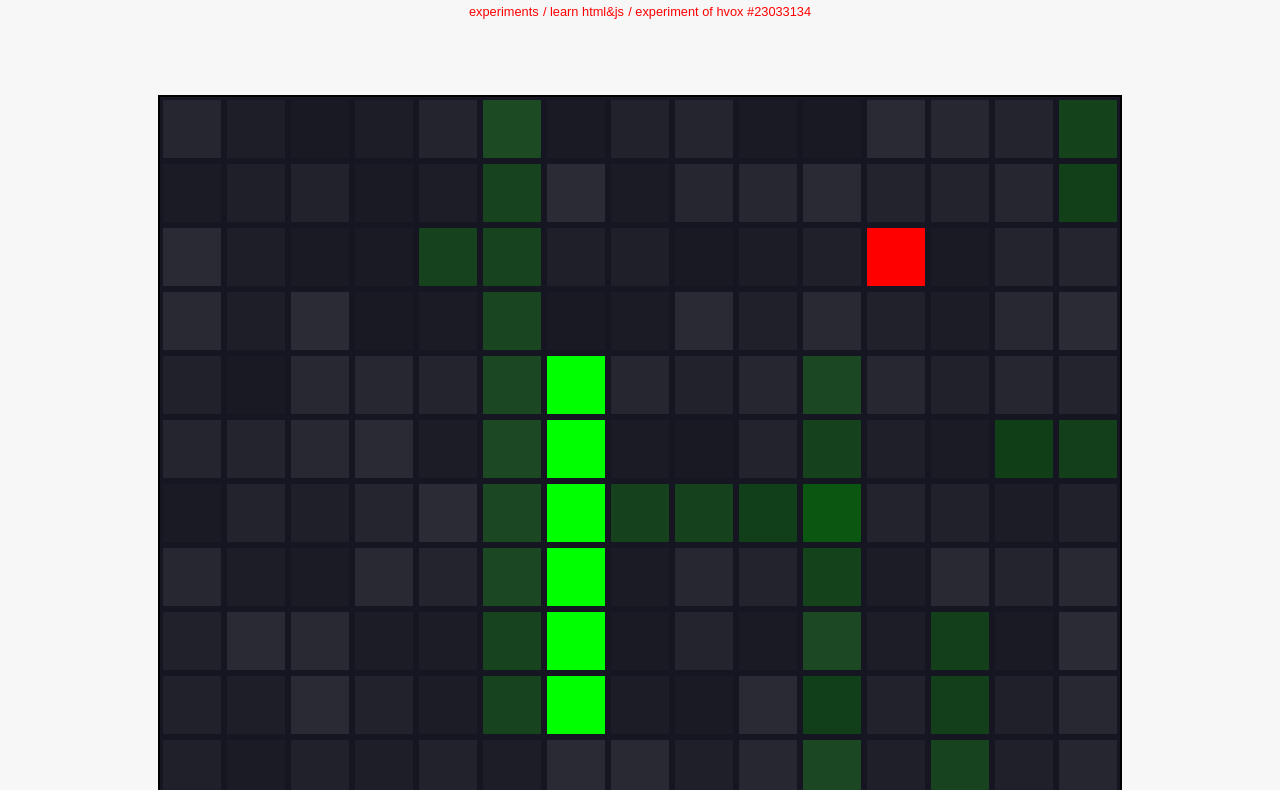
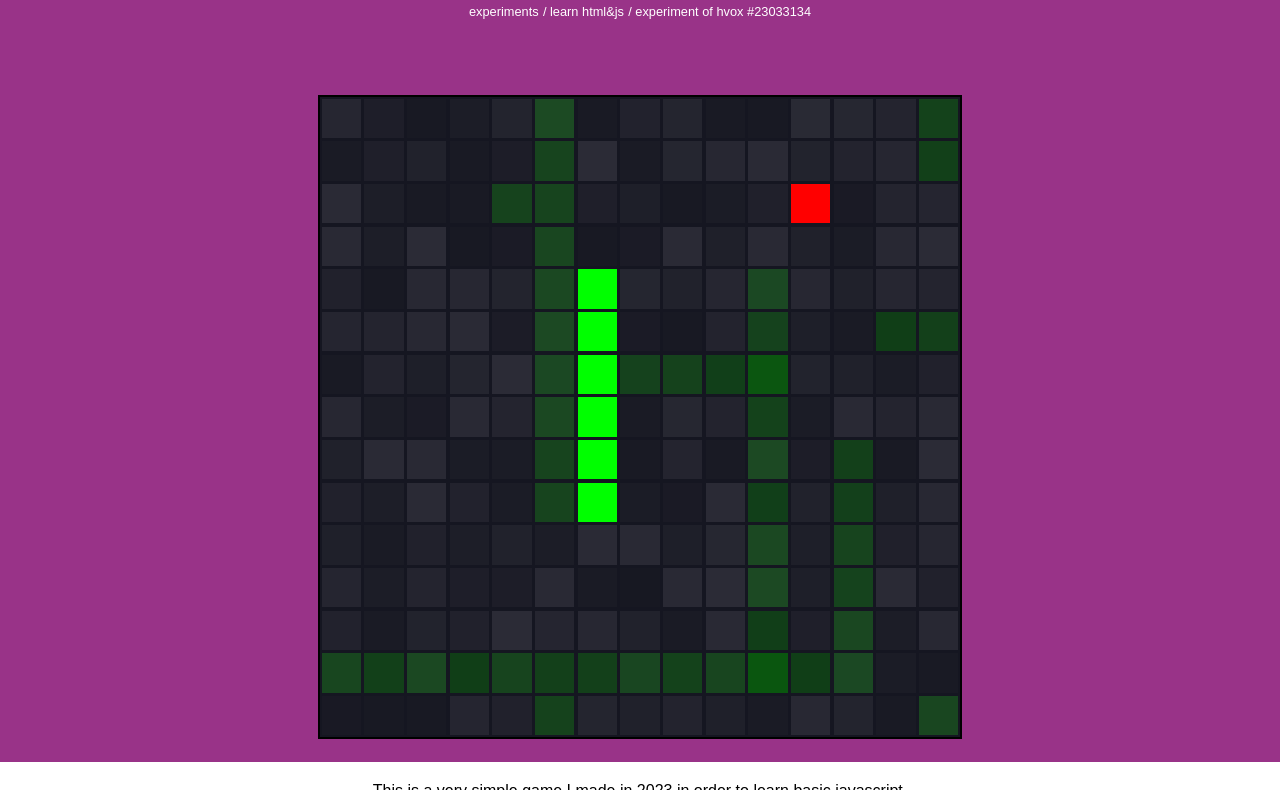
Before and after one commit to hvod2000/learn_html, a plain HTML site: page menus/flexbox-based-listless-nav/index.html in a window 1280 px wide. Shown: the part 145-935 px from the top of the page. Drawn offline with Linux system fonts and the light colour scheme.

Commit message:
Restyle flexbox-based-listless-nav

```diff
--- a/menus/flexbox-based-listless-nav/styles.css
+++ b/menus/flexbox-based-listless-nav/styles.css
@@ -1,23 +1,36 @@
-:root {
-	--fg: #bbb;
-	--bg: #000;
-	--link-active: #f54;
-	--link-hower: #fff;
+@media screen and (prefers-color-scheme: dark) {
+	:root {
+		--fg: #fff;
+		--bg: #324;
+	}
+	header, nav {
+		--fg: #fff;
+		--bg: #827;
+	}
+	footer {
+		--fg: #fff;
+		--bg: #000;
+	}
 }
-
 
 @media screen and (prefers-color-scheme: light) {
 	:root {
-		--fg: #222;
-		--bg: #f7f7f7;
-		--link-active: #f00;
-		--link-hower: #000;
+		--fg: #000;
+		--bg: #fff;
+	}
+	header, nav {
+		--fg: #fff;
+		--bg: #938;
+	}
+	footer {
+		--fg: #fff;
+		--bg: #324;
 	}
 }
 
 nav, header, footer {
-	color: var(--alt-fg);
-	background: var(--alt-bg);
+	color: var(--fg);
+	background: var(--bg);
 }
 
 body > header > img, canvas {
@@ -47,7 +60,7 @@ body {
 body > header > img {
 	display: block;
 	margin: 0 auto;
-	width: min(clamp(clamp(320px, (100% - 640px + 1px) * 1000, 640px), (100% - 960px + 1px) * 1000, 960px), 100%);
+	width: min(clamp(clamp(320px, (min(90svh, 100%) - 640px + 1px) * 1000, 640px), (min(90svh, 100%) - 960px + 1px) * 1000, 960px), 100%);
 	image-rendering: pixelated;
 }
 
@@ -108,23 +121,23 @@ nav {
 	margin-top: 0.5rem;
 	width: 100%;
 	font-size: 0.8rem;
-	color: var(--link-active);
 	overflow-wrap: manual;
 	column-gap: 0.6ch;
 }
 
 .local-path > a:not(:first-child)::before {
 	content: "/ ";
+	text-decoration: none;
 }
 
 
 a.active {
-	color: var(--link-active);
+	text-decoration: underline;
+	text-underline-offset: 0.4em;
 }
 
 a:hover {
-	color: var(--link-hower);
-	text-shadow: var(--link-hower) 0px 0 2px;
+	text-shadow: 0px 0 0.5ch, 0px 0 0.1ch;
 }
 
 body > header {
@@ -150,10 +163,10 @@ main > p {
 footer {
 	line-height: 2.5;
 	font-size: 0.9rem;
-	/* font-size: 0.8rem; */
+	color: var(--fg);
+	background: var(--bg);
 	font-weight: 100;
 	grid-area: footer;
-	/* margin: min(50px, 2.5vw) max(50% - 600px, min(75px, 7.5%)); */
 	padding: max(1em, 4vw) calc((100% - min(1200px, max(100% - 200px, min(80ch, 90%)))) / 2);
 }
 
```
